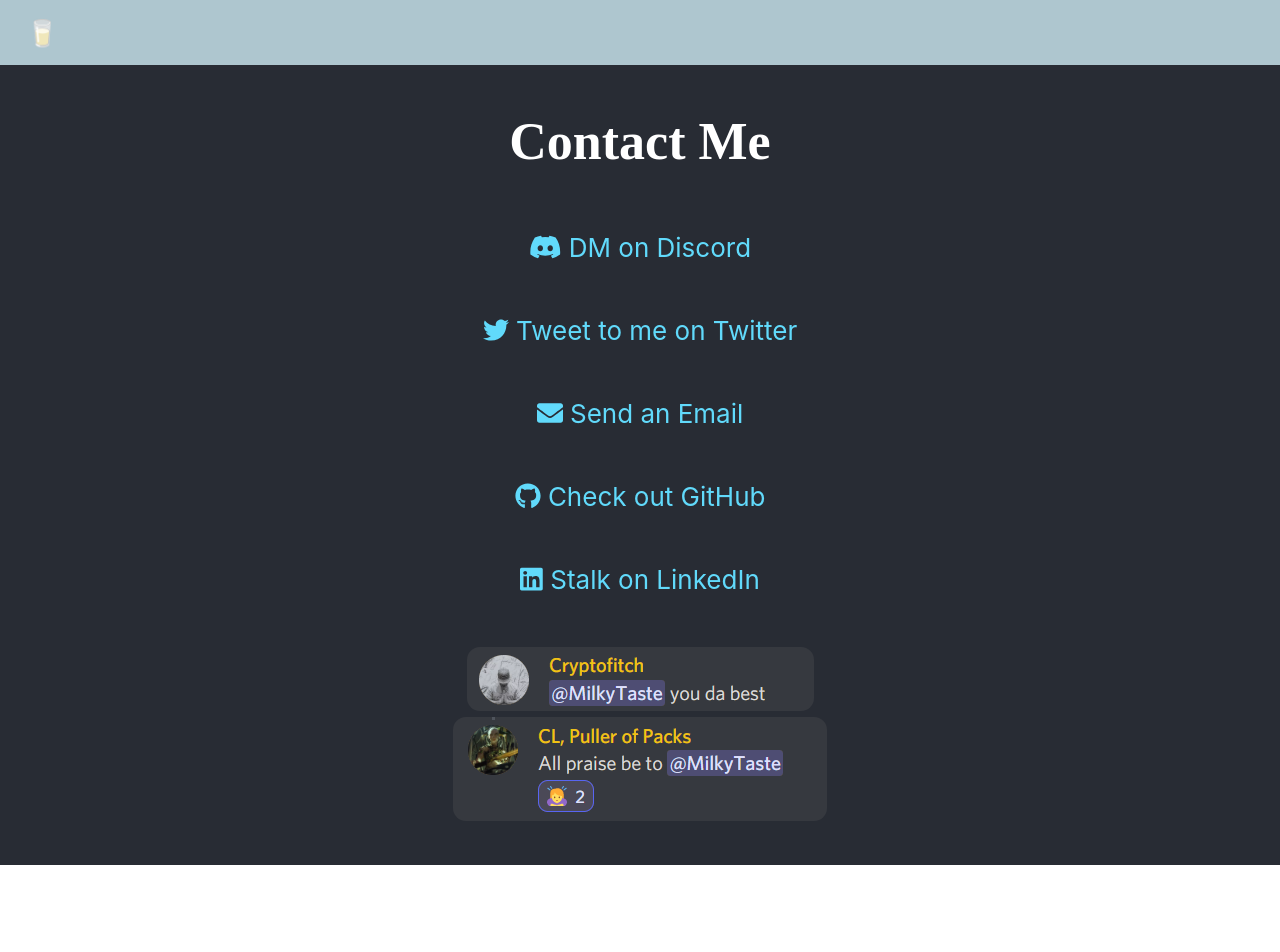
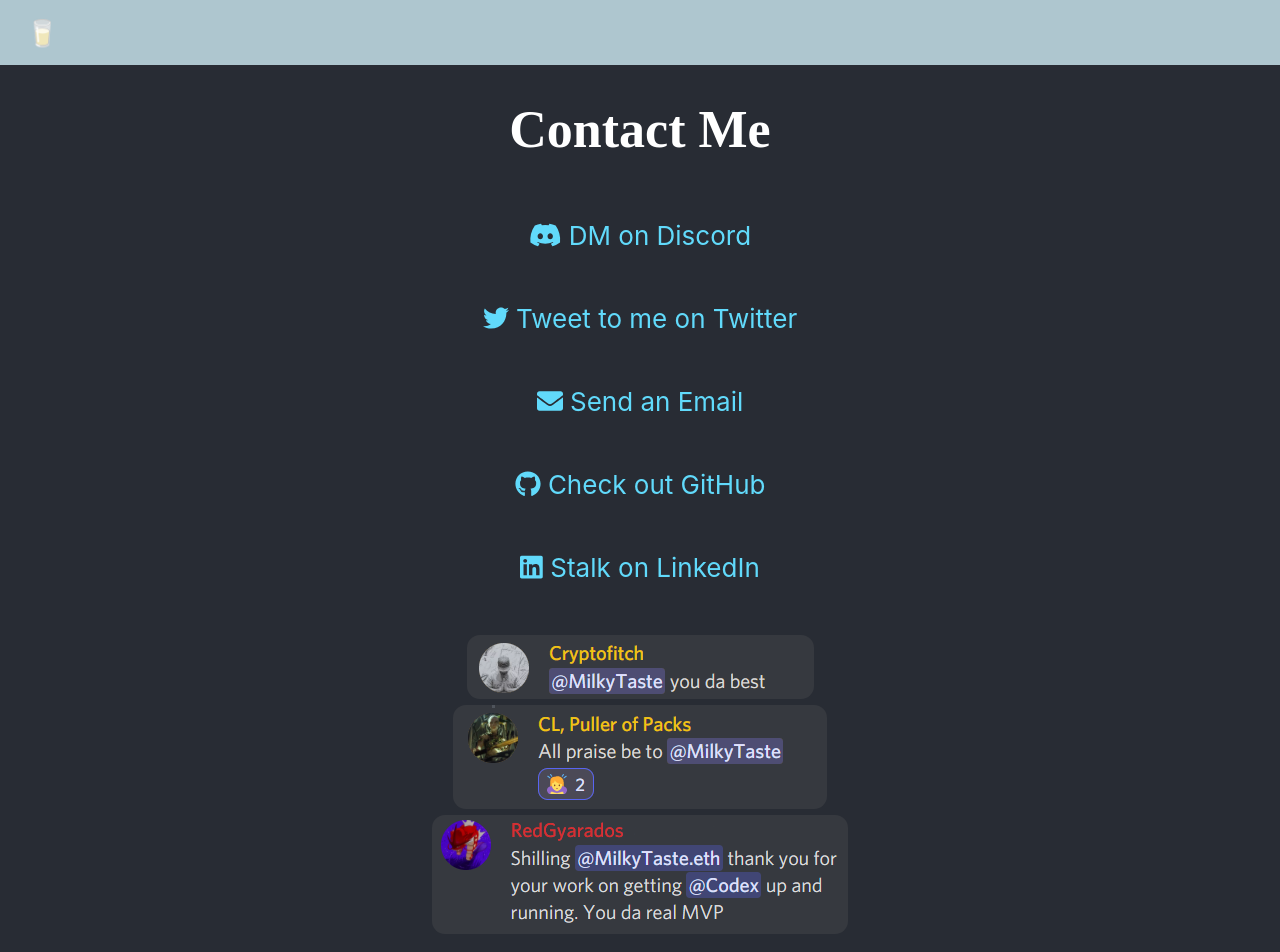
Before and after one commit to ScreamingHawk/milkytaste-website, a React (Create React App) app: page /contact in a window 1280 px wide. Shown: the top 952 px of the page. Before the commit the page ends 865 px from the top, so only its background shows below. Built offline with nearby package versions, Linux system fonts and the light colour scheme; a web font is replaced by a local one.

Commit message:
Another general testimonial

```diff
--- a/src/pages/ContactMePage.js
+++ b/src/pages/ContactMePage.js
@@ -6,6 +6,7 @@ import PageContent from '../components/PageContent';
 
 import testimonial_1 from '../images/general_testimonial_1.png';
 import testimonial_2 from '../images/general_testimonial_2.png';
+import testimonial_3 from '../images/general_testimonial_3.png';
 import ImageList from '../components/ImageList';
 
 const ContactMePage = () => {
@@ -32,6 +33,7 @@ const ContactMePage = () => {
         <ImageList>
           {testimonial_1}
           {testimonial_2}
+          {testimonial_3}
         </ImageList>
       </PageContent>
     </>
```
Also changed, not shown: src/images/general_testimonial_3.png (added).
